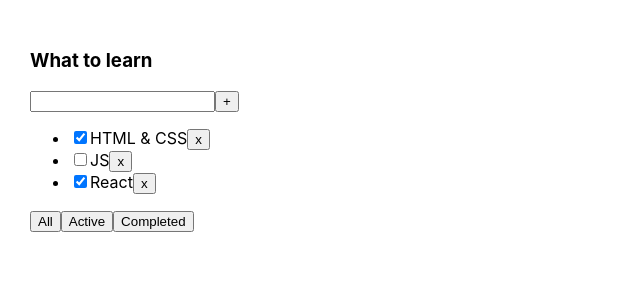
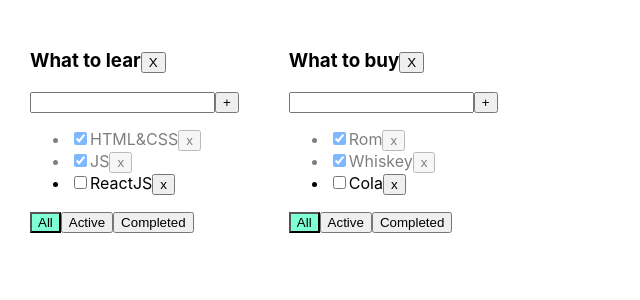
Before and after one commit to PavelTreg/ToDoListOtViktor, a React (Create React App) app: page / in a window 1280 px wide. Shown: the top 300 px of the page, without its empty margins (0-640 px from the left). Built offline with nearby package versions, Linux system fonts and the light colour scheme.

Commit message:
after lesson 5

```diff
--- a/src/App.css
+++ b/src/App.css
@@ -1,3 +1,4 @@
+
 .App {
   padding: 30px;
   display: flex;
@@ -6,3 +7,19 @@
 .App > div {
   margin-right: 50px;
 }
+
+.error {
+  border: red 1px solid;
+}
+
+.error-message {
+  color: red;
+}
+
+.active-filter {
+  background-color: aquamarine;
+}
+
+.is-done {
+  opacity: 0.5;
+}
--- a/src/App.tsx
+++ b/src/App.tsx
@@ -1,74 +1,127 @@
 import React, {useState} from 'react';
 import './App.css';
-import ToDoList from "./ToDoList";
-import {v1} from "uuid";
+import {TaskType, Todolist} from './Todolist';
+import {v1} from 'uuid';
 
-export type TaskType = {
+export type FilterValuesType = "all" | "active" | "completed";
+
+type TodoListType = {
     id: string
     title: string
-    isDone: boolean
+    filter: FilterValuesType
 }
-export type FilterValueType = 'all' | 'active' | 'completed'
 
-function App() {
+type TaskStateType = {
+    [todoListId: string]: Array<TaskType>
+}
 
-    const toDoListTitle: string = "What to learn"
+function App() : JSX.Element {
+    const todolistId1 = v1()
+    const todolistId2 = v1()
+
+    const [todolist, setTodolist] = useState<Array<TodoListType>>([
+        {id: todolistId1, title: 'What to lear', filter: 'all'},
+        {id: todolistId2, title: 'What to buy', filter: 'all'}
+    ])
 
 
-    const [tasks, setTasks] = useState<Array<TaskType>>([
-        {id: v1(), title: 'HTML & CSS', isDone: true},
-        {id: v1(), title: 'JS', isDone: false},
-        {id: v1(), title: 'React', isDone: true},
+    const [tasks, setTasks] = useState<TaskStateType>({
+            [todolistId1]: [
+                {id: v1(), title: "HTML&CSS", isDone: true},
+                {id: v1(), title: "JS", isDone: true},
+                {id: v1(), title: "ReactJS", isDone: false}
+            ],
+            [todolistId2]: [
+                {id: v1(), title: "Rom", isDone: true},
+                {id: v1(), title: "Whiskey", isDone: true},
+                {id: v1(), title: "Cola", isDone: false},
+            ]
+        }
+    )
 
-    ])
-    const [filter, setFilter] = useState<FilterValueType>('all')
-    console.log(filter)
-    const removeTask = (taskId: string) => {
-        const updateTasks = tasks.filter(task => task.id !== taskId)
-        setTasks(updateTasks)
+
+
+    function removeTask(id: string, todolistId: string) {
+/*        const taskForUpdate = tasks[todolistId]
+        const updateTasks = taskForUpdate.filter(t => t.id != id)
+        const copyTasks = {...tasks}
+        copyTasks[todolistId] = updateTasks
+        setTasks(copyTasks)*/
+
+        setTasks({...tasks, [todolistId]: tasks[todolistId].filter(task => task.id !== id)})
     }
 
-    const addTask = (title: string) => {
-        const newTask: TaskType = {
-            id: v1(),
-            title,               // title: title,
-            isDone: false
-        }
-        /* const copyTasks = [...tasks]
-         copyTasks.push(newTask)
-         setTasks(copyTasks)*/
-        setTasks([newTask, ...tasks])
+    function addTask(title: string, todolistId: string) {
+        let newTasks: TaskType = {id: v1(), title: title, isDone: false};
+/*        const tasksForUpdate = tasks[todolistId]
+        const updateTasks = [...tasksForUpdate, newTasks]
+        const copyTasks = {...tasks}
+        copyTasks[todolistId] = updateTasks
+        setTasks(copyTasks)
+        */
+        setTasks({ ...tasks, [todolistId] : [...tasks[todolistId], newTasks]})
+    }
+
+
+    function changeStatus(taskId: string, isDone: boolean, todolistId: string) {
+        const tasksForUpdate = tasks[todolistId]
+        const updateTasks = tasksForUpdate.map((t) => t.id === taskId ? {...t, isDone: isDone} : t)
+       setTasks({...tasks, [todolistId]: updateTasks})
+
+
 
     }
 
+    const getFilteredTasksForRender =
+        (tasks: Array<TaskType>, filter: FilterValuesType):Array<TaskType>  => {
+            switch (filter) {
+                case "active":
+                    return  tasks.filter(task => task.isDone === false)
+                case "completed":
+                    return  tasks.filter(task => task.isDone === true)
+                default:
+                    return  tasks
+            }
+        }
 
-    const changeTodoListFilter = (nextFilterValue: FilterValueType) => {
-        setFilter(nextFilterValue)
+    const changeTodolistFilter = (value: FilterValuesType, todolistId: string) => {
+        setTodolist(todolist.map((tl) => tl.id === todolistId ? {...tl, filter: value} : tl))
     }
-    let tasksForRender: Array<TaskType> = [];
 
-    const getFilteredTasks =
-        (tasks:Array<TaskType>, filter: FilterValueType): Array <TaskType>=>{
-        let  filteredTasks: Array<TaskType> = [];
-            if (filter === 'all') {
-                filteredTasks = tasks
-            } else if (filter === "active") {
-                filteredTasks = tasks.filter(task => task.isDone === false)
-            } else if (filter === "completed") {
-                filteredTasks = tasks.filter(task => task.isDone === true)
+    const removeTodolist = (todolistId:string) => {
+        const updateTodolist = todolist.filter(((t) => t.id !== todolistId))
+        setTodolist(updateTodolist)
+    }
+
+    const todoListComponents = todolist.length
+            ? todolist.map((tl) => {
+      const tasksForTodolist = getFilteredTasksForRender(tasks[tl.id], tl.filter)
+
+        return (
+            <Todolist title={tl.title}
+                      tasks={tasksForTodolist}
+                      removeTask={removeTask}
+                      changeTodolistFilter={changeTodolistFilter}
+                      addTask={addTask}
+                      changeTaskStatus={changeStatus}
+                      filter={tl.filter}
+
+                      removeTodolist = {removeTodolist}
+                      todoListId = {tl.id}
+            />
+
+    );
+
+    })
+        : <span> Create </span>
+    return   (
+        <div className="App">
+            {
+                todoListComponents
             }
-            return filteredTasks
-        }
-    return (
-        <div className="App">
-            <ToDoList tasks={getFilteredTasks(tasks, filter)}
-                      title={toDoListTitle}
-                      removeTask={removeTask}
-                      addTask={addTask}
-                      changeTodoListFilter={changeTodoListFilter}
-            />
         </div>
-    );
+    )
+
 }
 
 export default App;
--- a/src/ToDoList.tsx
+++ b/src/ToDoList.tsx
@@ -1,55 +1,98 @@
-import React, {useState} from 'react';
-import {FilterValueType, TaskType} from "./App";
+import React, {ChangeEvent, KeyboardEvent, useState} from 'react';
+import {FilterValuesType} from './App';
 
-type ToDoListPropsType = {
+export type TaskType = {
+    id: string
+    title: string
+    isDone: boolean
+}
+
+type PropsType = {
+    todoListId: string
     title: string
     tasks: Array<TaskType>
-    removeTask: (taskId: string) => void
-    changeTodoListFilter: (nextFilterValue:FilterValueType) => void
-    addTask: (title:string) => void
+    removeTask: (taskId: string, todoListId: string) => void
+    changeTodolistFilter: (value: FilterValuesType, todoListId: string) => void
+    addTask: (title: string, todoListId: string) => void
+    changeTaskStatus: (taskId: string, isDone: boolean, todoListId: string) => void
+    filter: FilterValuesType
+    removeTodolist: (todolistId: string) => void
 }
 
-const ToDoList = (props: ToDoListPropsType) => {
-const [title,setTitle] = useState<string>('')
-    const tasksListItems = props.tasks.map((task) => {
-        return (
-            <li key={task.id}><input type="checkbox" checked={task.isDone}/>
-                <span>{task.title}</span>
-                <button onClick={() => props.removeTask(task.id)}>x</button>
-            </li>
-        )
-    })
-  const addTask = ()=> {{props.addTask(title)
-      setTitle('')
+export function Todolist(props: PropsType) {
+
+    let [title, setTitle] = useState("")
+    let [error, setError] = useState<string | null>(null)
+
+    const addTask = () => {
+        if (title.trim() !== "") {
+            props.addTask(title.trim(), props.todoListId);
+            setTitle("");
+        } else {
+            setError("Title is required");
+        }
     }
 
-  }
-    return (
-        <div>
-            <h3>{props.title}</h3>
-            <div>
-                <input
-                    value={title}
-                    onKeyDown={(e) => {
-                        if(e.key === 'Enter') {
-                            props.addTask(title)
-                                setTitle('')
+    const onChangeHandler = (e: ChangeEvent<HTMLInputElement>) => {
+        setTitle(e.currentTarget.value)
     }
 
-                    }}
-                    onChange={(e) => setTitle(e.currentTarget.value)}/>
+    const onKeyPressHandler = (e: KeyboardEvent<HTMLInputElement>) => {
+        setError(null);
+        if (e.charCode === 13) {
+            addTask()
+        }
+    }
+
+    const onAllClickHandler = () => props.changeTodolistFilter("all", props.todoListId);
+    const onActiveClickHandler = () => props.changeTodolistFilter("active", props.todoListId);
+    const onCompletedClickHandler = () => props.changeTodolistFilter("completed", props.todoListId);
+
+    const removeTodolist = () => props.removeTodolist(props.todoListId)
+
+    return <div>
+        <h3>{props.title}
+            <button onClick={removeTodolist}> X</button>
+        </h3>
+
+
+        <div>
+            <input value={title}
+                   onChange={onChangeHandler}
+                   onKeyPress={onKeyPressHandler}
+                   className={error ? "error" : ""}
+            />
             <button onClick={addTask}>+</button>
+            {error && <div className="error-message">{error}</div>}
         </div>
         <ul>
-                {tasksListItems}
+            {
+                props.tasks.map(t => {
+                    const onClickHandler = () => props.removeTask(t.id, props.todoListId)
+                    const onChangeHandler = (e: ChangeEvent<HTMLInputElement>) => {
+                        props.changeTaskStatus(t.id, e.currentTarget.checked, props.todoListId);
+                    }
+
+                    return <li key={t.id} className={t.isDone ? "is-done" : ""}>
+                        <input type="checkbox"
+                               onChange={onChangeHandler}
+                               checked={t.isDone}/>
+                        <span>{t.title}</span>
+                        <button onClick={onClickHandler}>x</button>
+                    </li>
+                })
+            }
         </ul>
         <div>
-                <button onClick={() => props.changeTodoListFilter('all')}>All</button>
-                <button onClick={() => props.changeTodoListFilter('active')}>Active</button>
-                <button onClick={() => props.changeTodoListFilter('completed')}>Completed</button>
+            <button className={props.filter === 'all' ? "active-filter" : ""}
+                    onClick={onAllClickHandler}>All
+            </button>
+            <button className={props.filter === 'active' ? "active-filter" : ""}
+                    onClick={onActiveClickHandler}>Active
+            </button>
+            <button className={props.filter === 'completed' ? "active-filter" : ""}
+                    onClick={onCompletedClickHandler}>Completed
+            </button>
         </div>
     </div>
-    );
-};
-
-export default ToDoList;
+}
--- a/src/index.tsx
+++ b/src/index.tsx
@@ -1,18 +1,14 @@
 import React from 'react';
-import ReactDOM from 'react-dom/client';
 import './index.css';
 import App from './App';
+import * as serviceWorker from './serviceWorker';
+import { createRoot } from 'react-dom/client';
 
+const container  = document.getElementById('root') as HTMLElement
+const root = createRoot(container);
+root.render(<App />);
 
-const root = ReactDOM.createRoot(
-  document.getElementById('root') as HTMLElement
-);
-root.render(
-  <>
-    <App />
-  </>
-);
-
-// If you want to start measuring performance in your app, pass a function
-// to log results (for example: reportWebVitals(console.log))
-// or send to an analytics endpoint. Learn more: https://bit.ly/CRA-vitals
+// If you want your app to work offline and load faster, you can change
+// unregister() to register() below. Note this comes with some pitfalls.
+// Learn more about service workers: https://bit.ly/CRA-PWA
+serviceWorker.unregister();
```
Also changed, not shown: 1 other file (tests, documents, lock files or other folders). Lines whose indentation alone changed are shown as unchanged.
